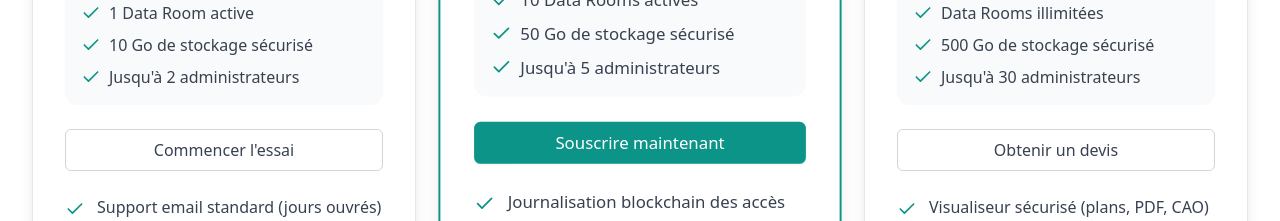
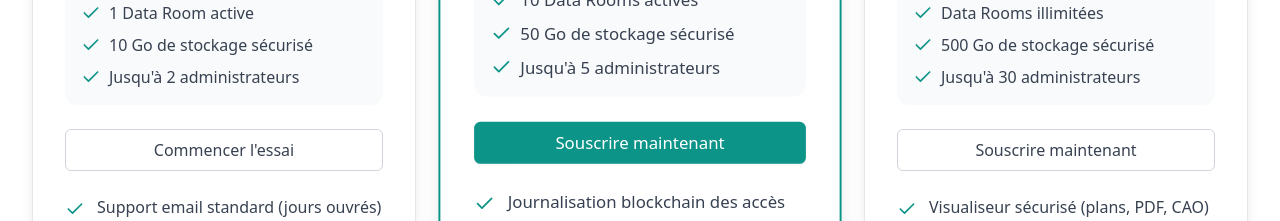
Before and after one commit to azarqane/Dataroom, a React (Vite) app: page / in a window 1280 px wide. Shown: the part 5220-5441 px from the top of the page. Built offline with nearby package versions, Linux system fonts and the light colour scheme.

Commit message:
Update Business plan button text

```diff
--- a/src/components/Pricing.tsx
+++ b/src/components/Pricing.tsx
@@ -95,7 +95,7 @@ export const Pricing = () => {
         { text: "Support premium 24/7 dédié", available: true },
         { text: "Rapports d'activité avancés", available: true },
       ],
-      cta: "Obtenir un devis",
+      cta: "Souscrire maintenant",
     },
   ];
 
```
